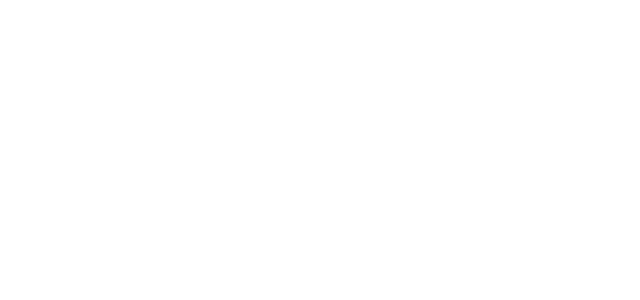
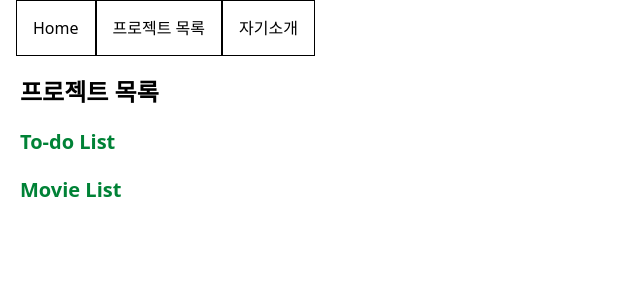
Before and after one commit to Likelion-YeungNam-Univ/9-13th-fe-assignment, a React (Vite) app: page /projects in a window 1280 px wide. Before the commit this address had no page. Shown: the top 300 px of the page, without its empty margins (0-640 px from the left). Built offline with nearby package versions, Linux system fonts and the light colour scheme.

Commit message:
업로드

```diff
--- a/src/App.jsx
+++ b/src/App.jsx
@@ -1,5 +1,10 @@
 import { BrowserRouter, Route, Routes } from "react-router-dom";
 import Home from "./pages/Home";
+import Layout from "./Layout";
+import Projects from "./pages/Projects";
+import ProjectDetail from "./pages/ProjectDetail";
+import About from "./pages/About";
+import NotFound from "./pages/NotFound";
 
 function App() {
   return (
@@ -14,7 +19,13 @@
     // 멋사 노션 페이지의 조건 사항 꼭 확인해주시고 다 만족시켜서 과제 해주세요.
     <BrowserRouter>
       <Routes>
-        <Route path="/" element={<Home/>}/>
+        <Route path="/" element={<Layout />}>
+          <Route index element={<Home />} />
+          <Route path="projects" element={<Projects />} />
+          <Route path="projects/:projectId" element={<ProjectDetail />} />
+          <Route path="about" element={<About />} />
+        </Route>
+        <Route path="*" element={<NotFound />} />
       </Routes>
     </BrowserRouter>
   );
--- /dev/null
+++ b/src/Layout.jsx
@@ -0,0 +1,13 @@
+import Navbar from "./Navbar";
+import { Outlet } from "react-router-dom";
+
+const Layout = () => {
+  return (
+    <div>
+      <Navbar />
+      <Outlet />
+    </div>
+  );
+};
+
+export default Layout;
--- /dev/null
+++ b/src/Navbar.jsx
@@ -0,0 +1,19 @@
+import { Link } from "react-router-dom";
+
+const Navbar = () => {
+  return (
+    <nav className="p-4">
+      <Link to="/" className="p-4 border">
+        Home
+      </Link>
+      <Link to="/projects" className="p-4 border">
+        프로젝트 목록
+      </Link>
+      <Link to="/about" className="p-4 border">
+        자기소개
+      </Link>
+    </nav>
+  );
+};
+
+export default Navbar;
--- /dev/null
+++ b/src/pages/About.jsx
@@ -0,0 +1,16 @@
+import React from "react";
+import { Link } from "react-router-dom";
+
+const About = () => {
+  return (
+    <div className="flex flex-col justify-start min-h-screen px-8 py-10 text-left">
+      <h1 className="text-4xl font-bold mb-4 text-green-700">안녕하세요!</h1>
+      <h2 className="text-lg text-gray-700 mb-4">
+        영남대학교 컴퓨터공학과 재학 중인 조은별입니다!
+      </h2>
+      <p className="text-lg text-gray-700">멋사 화이팅 🦁🔥</p>
+    </div>
+  );
+};
+
+export default About;
--- /dev/null
+++ b/src/pages/NotFound.jsx
@@ -0,0 +1,23 @@
+import React from "react";
+
+const NotFound = () => {
+  return (
+    <div className="flex flex-col items-center justify-center min-h-screen bg-gradient-to-br text-center px-5">
+      <h1 className="text-8xl font-extrabold text-green-500 mb-4">404</h1>
+      <h2 className="text-2xl md:text-3xl font-semibold text-green-800 mb-2">
+        페이지를 찾을 수 없습니다
+      </h2>
+      <p className="text-black mb-6">
+        요청하신 페이지가 존재하지 않거나, 이동되었을 수 있습니다.
+      </p>
+      <a
+        href="/"
+        className="px-6 py-3 bg-green-600 text-white font-medium rounded-xl"
+      >
+        홈으로 돌아가기
+      </a>
+    </div>
+  );
+};
+
+export default NotFound;
--- /dev/null
+++ b/src/pages/ProjectDetail.jsx
@@ -0,0 +1,36 @@
+import { useParams, useNavigate } from "react-router-dom";
+import movieImg from "../assets/movielist.png";
+
+const projectdata = {
+  1: {
+    title: "To-Do List",
+    description: "할 일을 리스트에 추가하고 삭제할 수 있습니다.",
+  },
+  2: {
+    title: "영화 목록",
+    description:
+      "영화 목록 중 시청한 영화, 보고 싶은 영화를 리스트에 담을 수 있습니다.",
+    image: movieImg,
+  },
+};
+const ProjectDetail = () => {
+  const { projectId } = useParams();
+  const navigate = useNavigate();
+  const project = projectdata[projectId];
+
+  return (
+    <div className="p-4">
+      <h1 className="text-2xl font-bold mb-2">{project.title}</h1>
+      <p className="mb-4">{project.description}</p>
+      <img src={project.image} className="w-1/2 mb-4 rounded" />
+      <button
+        onClick={() => navigate("/projects")}
+        className="p-2 bg-green-500 text-white rounded"
+      >
+        프로젝트 목록으로 돌아가기
+      </button>
+    </div>
+  );
+};
+
+export default ProjectDetail;
--- /dev/null
+++ b/src/pages/Projects.jsx
@@ -0,0 +1,26 @@
+import { Link } from "react-router-dom";
+
+const projectList = [
+  { id: 1, title: "To-do List" },
+  { id: 2, title: "Movie List" },
+];
+
+const Projects = () => (
+  <div className="p-5">
+    <h1 className="text-2xl font-bold mb-5"> 프로젝트 목록 </h1>
+    <ul className="space-y-5">
+      {projectList.map((project) => (
+        <li key={project.id}>
+          <Link
+            to={`/projects/${project.id}`}
+            className="text-green-700 text-xl font-bold"
+          >
+            {project.title}
+          </Link>
+        </li>
+      ))}
+    </ul>
+  </div>
+);
+
+export default Projects;
```
Also changed, not shown: src/assets/movielist.png (added).
